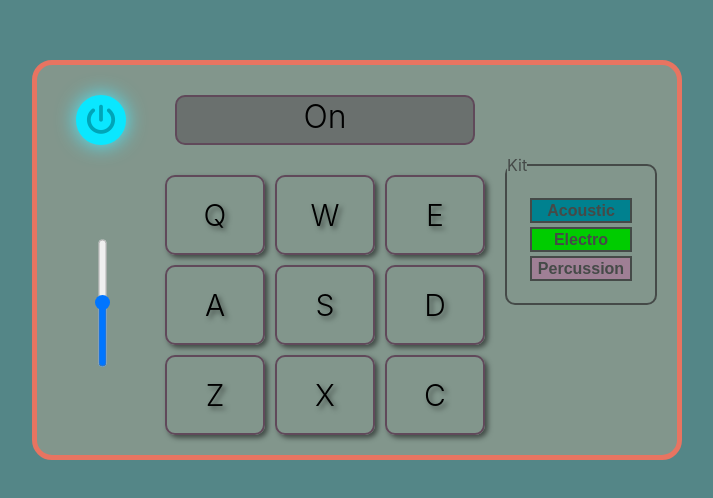
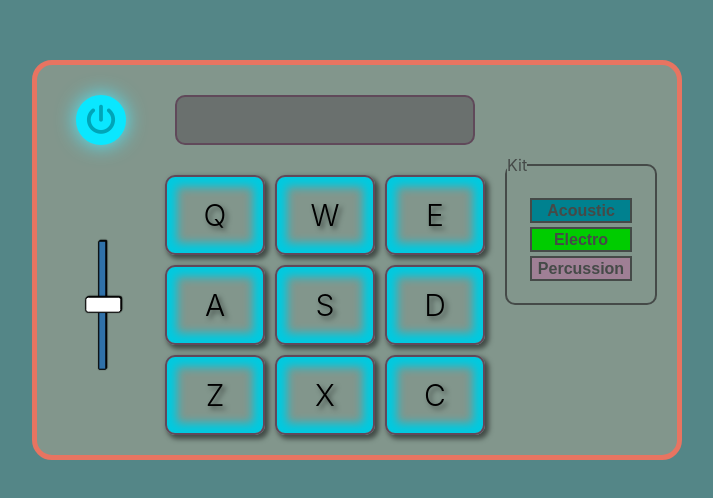
Before and after one commit to Asher-Z-Engel/DrumMachine, a React (Create React App) app: page / in a window 1280 px wide. Shown: the part 140-638 px from the top of the page, without its empty margins (283-996 px from the left). Built offline with nearby package versions, Linux system fonts and the light colour scheme.

Commit message:
minor bug fixes and volume slider styles

```diff
--- a/src/App.js
+++ b/src/App.js
@@ -36,6 +36,8 @@ import Tambo from './audio/perc-tambo.mp3';
 import Tribal from './audio/perc-tribal.mp3';
 import Weird from './audio/perc-weirdo.mp3';
 
+const drumPadLetters = ["Q", "W", "E", "A", "S", "D", "Z", "X", "C"];
+
 const acousticKit = {
   sounds: [Kick, Snare, SnareRim, HiTom, MidTom, LowTom, ClosedHH, OpenHH, Crash],
   names: ["Kick", "Snare", "Snare-Rim", "Hi-Tom", "Mid-Tom", "Low-Tom", "Closed-Hats", "Open-Hats", "Crash"],
@@ -60,6 +62,7 @@ function App() {
   const [volume, setVolume] = useState(0.5)
   const [kitSounds, setKitSounds] = useState(acousticKit.sounds);
   const [kitNames, setKitNames] = useState(acousticKit.names);
+  const [padColor, setPadColor] = useState(acousticKit.color)
 
 
   const handlePadActivation = (event) => {
@@ -68,8 +71,8 @@ function App() {
 
   const handleKeyDown = (event) => {
     const padLetter = event.key.toUpperCase();
-    const activePad = document.querySelector(`.${padLetter}`);
-    if (activePad) {
+    if (drumPadLetters.includes(padLetter)) {
+      const activePad = document.querySelector(`.${padLetter}`);
       activePad.click();
     }
   }
@@ -77,7 +80,8 @@ function App() {
   const handlePowerButton = () => setIsOn(prev => !prev);
 
   useEffect(() => {
-    setDisplayText(isOn ? 'On' : 'Off')
+    setDisplayText(isOn ? 'Welcome!' : 'Goodbye!');
+    setTimeout(() => {setDisplayText('')}, 1000)
   }, [isOn])
 
   useEffect(() => {
@@ -91,14 +95,17 @@ function App() {
       setKitSounds(acousticKit.sounds);
       setKitNames(acousticKit.names);
       setDisplayText("Acoustic");
+      setPadColor(acousticKit.color);
     } else if (selection === "Electro") {
       setKitSounds(electroKit.sounds);
       setKitNames(electroKit.names);
       setDisplayText("Electro");
+      setPadColor(electroKit.color);
     } else if (selection === "Percussion") {
       setKitSounds(percussionKit.sounds);
       setKitNames(percussionKit.names);
       setDisplayText("Percussion");
+      setPadColor(percussionKit.color);
       }
 
   }
@@ -110,15 +117,15 @@ function App() {
         <Display text={displayText} />
         <Slider onChange={e => setVolume(e.target.value)} />
         <div className="drum-pads">
-          <DrumPad id={kitNames[0]} letter="Q" sound={kitSounds[0]} volume={volume} isOn={isOn} clickFunction={handlePadActivation} />
-          <DrumPad id={kitNames[1]} letter="W" sound={kitSounds[1]} volume={volume} isOn={isOn} clickFunction={handlePadActivation} />
-          <DrumPad id={kitNames[2]} letter="E" sound={kitSounds[2]} volume={volume} isOn={isOn} clickFunction={handlePadActivation} />
-          <DrumPad id={kitNames[3]} letter="A" sound={kitSounds[3]} volume={volume} isOn={isOn} clickFunction={handlePadActivation} />
-          <DrumPad id={kitNames[4]} letter="S" sound={kitSounds[4]} volume={volume} isOn={isOn} clickFunction={handlePadActivation} />
-          <DrumPad id={kitNames[5]} letter="D" sound={kitSounds[5]} volume={volume} isOn={isOn} clickFunction={handlePadActivation} />
-          <DrumPad id={kitNames[6]} letter="Z" sound={kitSounds[6]} volume={volume} isOn={isOn} clickFunction={handlePadActivation} />
-          <DrumPad id={kitNames[7]} letter="X" sound={kitSounds[7]} volume={volume} isOn={isOn} clickFunction={handlePadActivation} />
-          <DrumPad id={kitNames[8]} letter="C" sound={kitSounds[8]} volume={volume} isOn={isOn} clickFunction={handlePadActivation} />
+          <DrumPad id={kitNames[0]} letter="Q" sound={kitSounds[0]} volume={volume} isOn={isOn} clickFunction={handlePadActivation} color={padColor}/>
+          <DrumPad id={kitNames[1]} letter="W" sound={kitSounds[1]} volume={volume} isOn={isOn} clickFunction={handlePadActivation} color={padColor}/>
+          <DrumPad id={kitNames[2]} letter="E" sound={kitSounds[2]} volume={volume} isOn={isOn} clickFunction={handlePadActivation} color={padColor}/>
+          <DrumPad id={kitNames[3]} letter="A" sound={kitSounds[3]} volume={volume} isOn={isOn} clickFunction={handlePadActivation} color={padColor}/>
+          <DrumPad id={kitNames[4]} letter="S" sound={kitSounds[4]} volume={volume} isOn={isOn} clickFunction={handlePadActivation} color={padColor}/>
+          <DrumPad id={kitNames[5]} letter="D" sound={kitSounds[5]} volume={volume} isOn={isOn} clickFunction={handlePadActivation} color={padColor}/>
+          <DrumPad id={kitNames[6]} letter="Z" sound={kitSounds[6]} volume={volume} isOn={isOn} clickFunction={handlePadActivation} color={padColor}/>
+          <DrumPad id={kitNames[7]} letter="X" sound={kitSounds[7]} volume={volume} isOn={isOn} clickFunction={handlePadActivation} color={padColor}/>
+          <DrumPad id={kitNames[8]} letter="C" sound={kitSounds[8]} volume={volume} isOn={isOn} clickFunction={handlePadActivation} color={padColor}/>
         </div>
         <fieldset className="kit-selectors" name="kit" onChange={handleKitSelection}>
           <legend>Kit</legend>
--- a/src/components/DrumPad/DrumPad.styles.js
+++ b/src/components/DrumPad/DrumPad.styles.js
@@ -6,7 +6,7 @@ export const Button = styled.fieldset`
   background-color: ${props => (props.isActive ? '#ffe66d' : '#82968c')};
   border: 2px solid #60495a;
   border-radius: 10px;
-  box-shadow: ${props => (props.isActive ? 'none' : '3px 3px 5px rgba(0,0,0,0.5)')};
+  box-shadow: ${props => (props.isActive ? 'none' : `3px 3px 5px 1px rgba(0,0,0,0.5), inset 0 0 10px 10px ${props.color.default}`)};
   display: flex;
   align-items: center;
   justify-content: center;
@@ -15,4 +15,11 @@ export const Button = styled.fieldset`
   font-weight: 300;
   font-size: 30px;
   text-shadow: ${props => (props.isActive ? 'none' : '3px 3px 5px rgba(0,0,0,0.5)')};
+
+  opacity: ${props => (props.isActive ? ".8" : "1")};
+
+  &:disabled {
+    text-shadow: none;
+    box-shadow: none;
+  }
 `;
--- a/src/components/DrumPad/index.js
+++ b/src/components/DrumPad/index.js
@@ -3,7 +3,7 @@ import React, {useEffect, useState, useRef } from "react";
 import { Button } from "./DrumPad.styles";
 
 
-const DrumPad = ({ sound, letter, id, clickFunction, isOn, volume }) => {
+const DrumPad = ({ sound, letter, id, clickFunction, isOn, volume, color }) => {
   const Pad = useRef(null);
   const Audio = useRef(null);
   const Volume = useRef(volume)
@@ -26,7 +26,7 @@ const DrumPad = ({ sound, letter, id, clickFunction, isOn, volume }) => {
   }, [])
 
   return (
-      <Button isActive={isActive} id={id} isOn={isOn} className={`drum-pad ${letter}`} onClick={clickFunction} ref={Pad} disabled={!isOn}>
+      <Button isActive={isActive} id={id} isOn={isOn} className={`drum-pad ${letter}`} onClick={clickFunction} ref={Pad} disabled={!isOn} color={color}>
         {letter}
         <audio className="clip" ref={Audio} id={letter} src={sound} ></audio>
       </Button>
--- a/src/components/Slider/Slider.styles.js
+++ b/src/components/Slider/Slider.styles.js
@@ -11,8 +11,81 @@ export const Wrapper = styled.div`
   justify-content: center;
 
   & input {
-    transform: rotate(-90deg);
+
   }
 `;
 
-export const RangeSlider = styled.div``;
+export const RangeSlider = styled.input`
+  transform: rotate(-90deg);
+  -webkit-appearance: none;
+  background: transparent;
+  width: 250px;
+
+  &::-webkit-slider-thumb {
+    -webkit-appearance: none;
+    border: 1px solid #000000;
+    height: 36px;
+    width: 16px;
+    border-radius: 3px;
+    background: #ffffff;
+    cursor: pointer;
+    margin-top: -14px;
+    box-shadow: 1px 1px 1px #000000, 0px 0px 1px #0d0d0d;
+  }
+
+  &::-moz-range-thumb {
+
+  }
+
+  &::-ms-thumb {
+
+  }
+
+  &::-webkit-slider-runnable-track {
+    width: 100%;
+    height: 8.4px;
+    cursor: pointer;
+    box-shadow: 1px 1px 1px #000000, 0px 0px 1px #0d0d0d;
+    background: #3071a9;
+    border-radius: 1.3px;
+    border: 0.2px solid #010101;
+  }
+
+  &:focus::-webkit-slider-runnable-track {
+    background: #367edb;
+  }
+
+  &::-moz-range-track {
+
+  }
+
+  &::-ms-track {
+    width: 100%;
+    cursor: pointer;
+    background: transparent;
+    border-color: transparent;
+    color: transparent;
+  }
+
+  &::-ms-fill-lower {
+    background: #2a6495;
+    border: 0.2px solid #010101;
+    border-radius: 2.6px;
+    box-shadow: 1px 1px 1px #000000, 0px 0px 1px #0d0d0d;
+  }
+
+  &:focus::-ms-fill-lower {
+    background: #3071a9;
+  }
+
+  &::-ms-fill-upper {
+    background: #3071a9;
+    border: 0.2px solid #010101;
+    border-radius: 2.6px;
+    box-shadow: 1px 1px 1px #000000, 0px 0px 1px #0d0d0d;
+  }
+
+  &:focus::-ms-fill-upper {
+    background: #367edb;
+  }
+`;
--- a/src/components/Slider/index.js
+++ b/src/components/Slider/index.js
@@ -3,11 +3,11 @@ import React from "react";
 import { Wrapper, RangeSlider } from "./Slider.styles";
 
 const Slider = ({onChange}) => {
-  return (<Wrapper>
-    <RangeSlider>
-      <input type="range" min="0" max="1" step="0.1" defaultValue=".5" onChange={onChange}/>
-    </RangeSlider>
-  </Wrapper>)
+  return (
+    <Wrapper>
+      <RangeSlider type="range" min="0" max="1" step="0.01" defaultValue=".5" onChange={onChange}/>
+    </Wrapper>
+  )
 }
 
 export default Slider;
```
